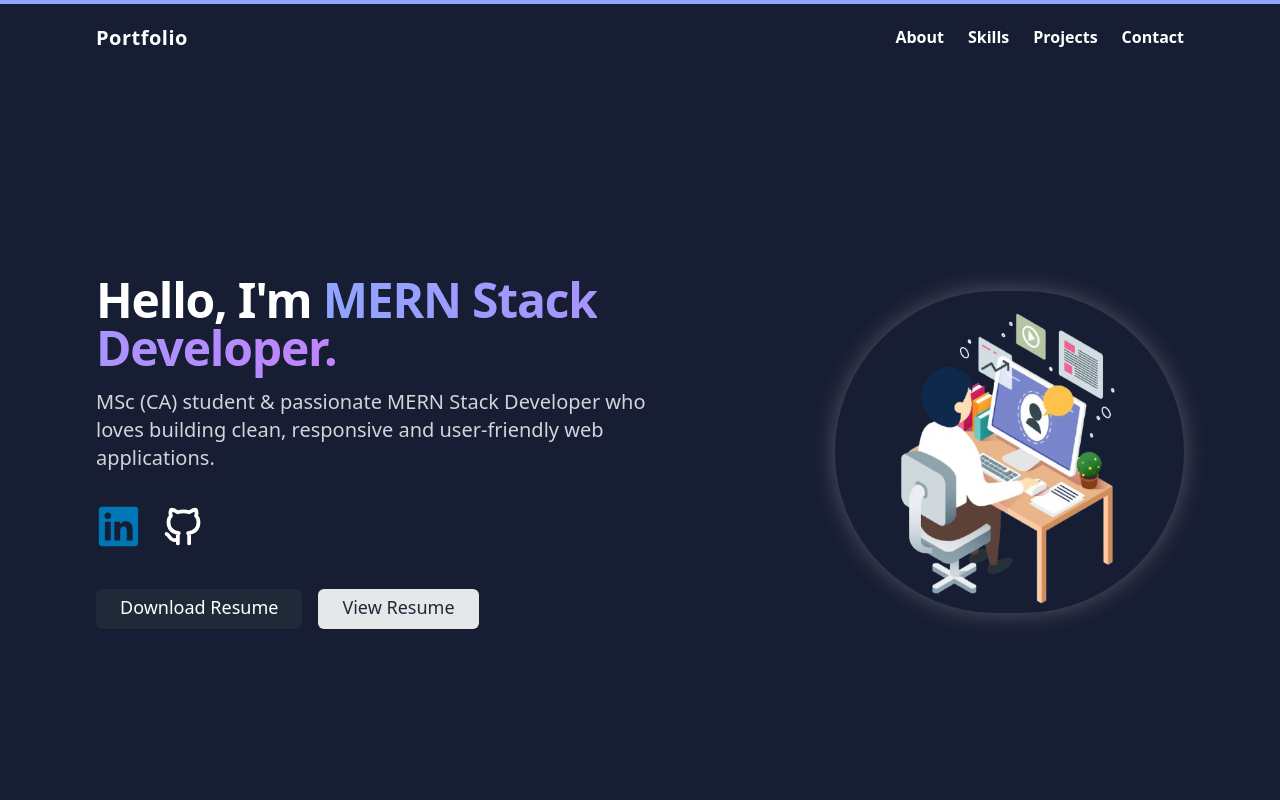
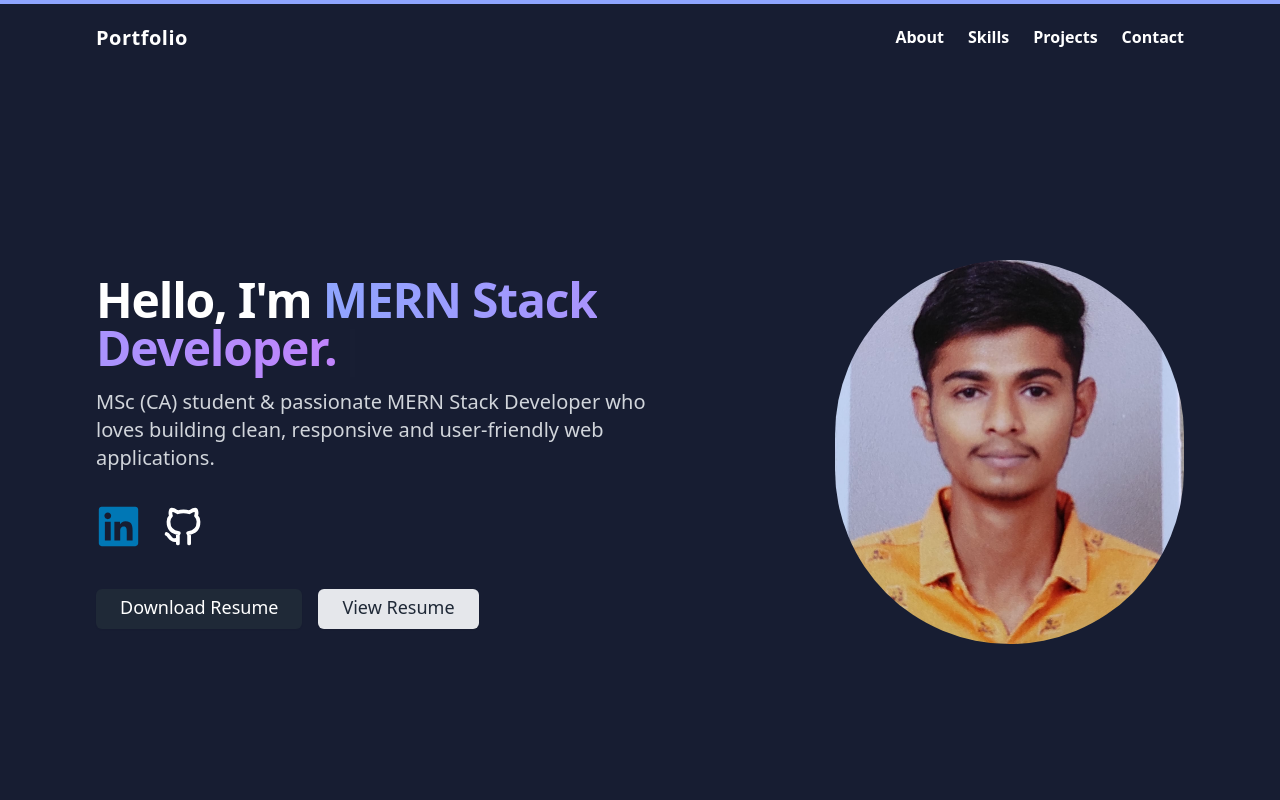
Before and after one commit to TanmayVidhate/Portfolio, a React (Vite) app: page / in a window 1280 px wide. Shown: the top 800 px of the page. Built offline with nearby package versions, Linux system fonts and the light colour scheme.

Commit message:
add image

```diff
--- a/src/Views/Home.jsx
+++ b/src/Views/Home.jsx
@@ -1,5 +1,5 @@
 import React from "react";
-import imag1 from "../assets/hero-img.png";
+import imag1 from "../assets/profile/tanmay.jpeg";
 
 import { TbBrandGithub } from "react-icons/tb";
 import { FaLinkedin } from "react-icons/fa";
@@ -90,11 +90,11 @@ function Home() {
             </div>
 
             {/* RIGHT IMAGE SECTION */}
-            <div className="w-full lg:w-1/3 flex justify-center fade-in-up delay-200 ">
+            <div className="lg:w-1/3 flex justify-center fade-in-up delay-200 rounded-full   overflow-hidden ">
                 <img
-                    className="w-48 sm:w-64 md:w-72 lg:w-80 xl:w-96 rounded-full
+                    className="
                                transition-all duration-500 hover:scale-110 hover:-translate-y-2
-                               shadow-[0_0_25px_rgba(255,255,255,0.25)]"
+                               shadow-[0_0_25px_rgba(255,255,255,0.25)] w-48 h-48 sm:w-56 sm:h-56 md:w-60 md:h-60 lg:w-64 lg:h-64 xl:w-96 xl:h-96 xl:object-center object-cover "
                     src={imag1}
                     alt="Hero"
                 />
```
